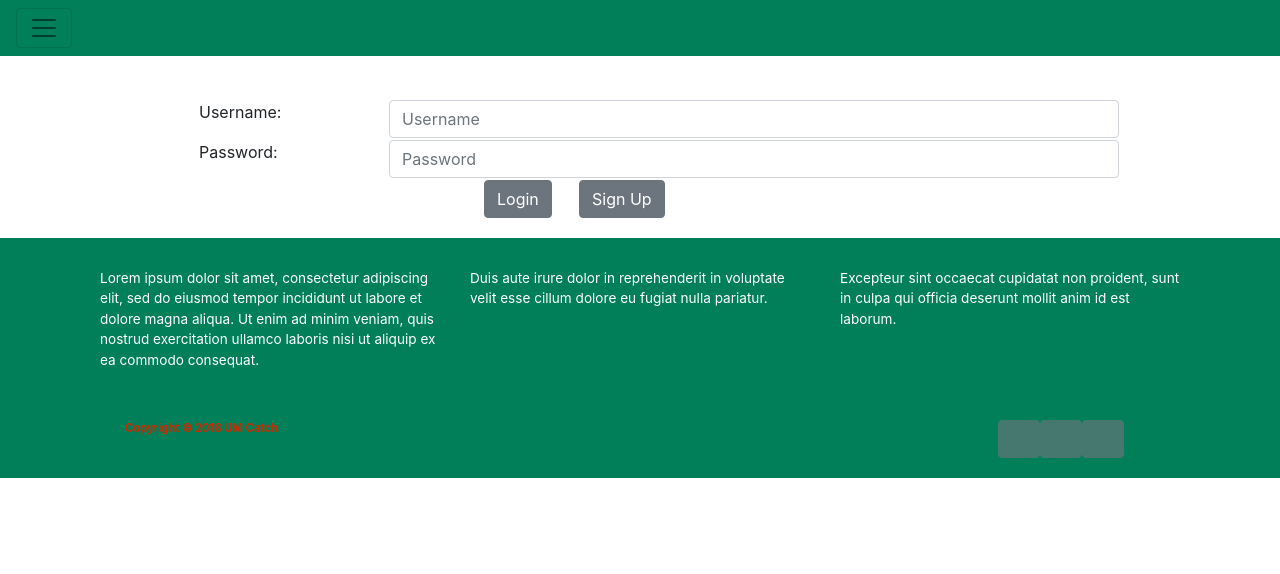
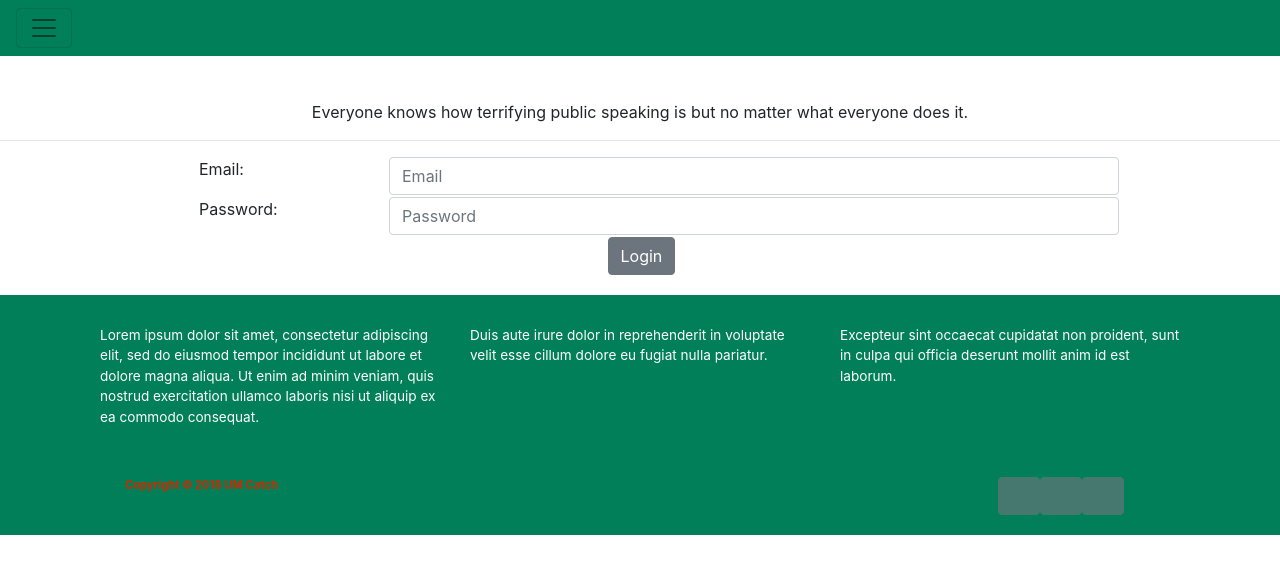
Before and after one commit to Redrecovery9/UmCatch, a Vue app: page / in a window 1280 px wide. Shown: the top 574 px of the page. Built offline with nearby package versions, Linux system fonts and the light colour scheme; some icons are missing.

Commit message:
added new component to home page and new styling

```diff
--- a/src/components/Home.vue
+++ b/src/components/Home.vue
@@ -1,15 +1,18 @@
 <template>
  <div class='home'>
+   <SalesPitch/>
    <Login/>
  </div>
 </template>
 
 <script>
 import Login from './home/Login'
+import SalesPitch from './home/SalesPitch'
 export default {
   name: 'Home',
   components: {
     Login,
+    SalesPitch
   },
   data () {
     return {
--- a/src/components/home/Login.vue
+++ b/src/components/home/Login.vue
@@ -4,12 +4,12 @@
      <b-container>
        <b-row>
          <b-col sm='2' class='labels'>
-           <p>Username:</p>
+           <p>Email:</p>
          </b-col>
          <b-col sm='8'>
-           <b-form-input class='UsernameCol'
-                  type="Username"
-                  placeholder="Username">
+           <b-form-input class='emailCol'
+                  type="email"
+                  placeholder="Email">
             </b-form-input>
           </b-col>
        </b-row>
@@ -24,9 +24,8 @@
             </b-form-input>
           </b-col>
        </b-row>
-      <b-row>
+      <b-row class='loginButtons'>
         <b-col sm='1' class='loginCol'><b-button class='loginButton'>Login</b-button></b-col>
-        <b-col sm='3' class='signupCol'><b-button class='signupButton'>Sign Up</b-button></b-col>
       </b-row>
      </b-container>
    </div>
@@ -51,8 +50,10 @@ export default {
 .labels {
   margin-left: 10%;
 }
-.loginCol {
-  margin-left: 35%;
+.loginButtons {
+  display: flex;
+  justify-content: center;
+  align-items: center;
 }
 .loginButton {
   background-color: #CB2B00;
--- /dev/null
+++ b/src/components/home/SalesPitch.vue
@@ -0,0 +1,21 @@
+<template>
+  <div class='salesPitch'>
+    <p class='pitch'> Everyone knows how terrifying public speaking is but no matter what everyone does it.
+
+    </p>
+    <hr>
+  </div>
+</template>
+
+<script>
+export default {
+  name: 'SalesPitch'
+}
+</script>
+
+<style>
+.pitch {
+  display: flex;
+  justify-content: center;
+}
+</style>
```
